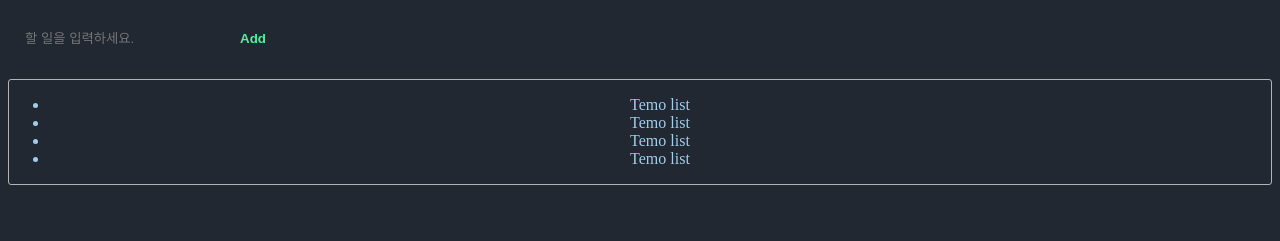
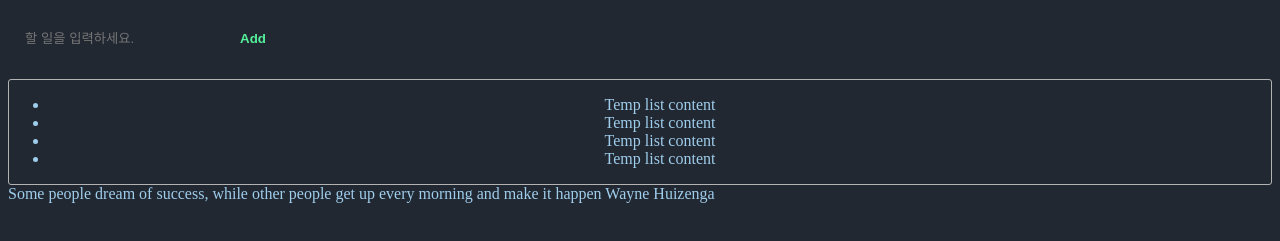
Before and after one commit to kimsoyeong/momentum, a plain HTML site: page index.html in a window 1280 px wide. Shown: the part 349-590 px from the top of the page. Drawn offline with Linux system fonts and the light colour scheme; a web font is replaced by a local one.

Commit message:
feat: paint quote

```diff
--- a/index.html
+++ b/index.html
@@ -46,17 +46,22 @@
 
     <div id="todo-list">
         <ul>
-            <li>Temo list</li>
-            <li>Temo list</li>
-            <li>Temo list</li>
-            <li>Temo list</li>
+            <li>Temp list content</li>
+            <li>Temp list content</li>
+            <li>Temp list content</li>
+            <li>Temp list content</li>
         </ul>
     </div>
 
+    <div id="quote">
+        <span></span>
+        <span></span>
+    </div>
 
 
     <script src="js/greetings.js"></script>
     <script src="js/clock.js"></script>
+    <script src="js/quotes.js"></script>
     <script src="js/timer.js"></script>
 </body>
 
--- /dev/null
+++ b/js/quotes.js
@@ -0,0 +1,105 @@
+const quotes = [
+    {
+        quote: "You do not know what you can miss before you try.",
+        author: "Franklin P. Adams",
+    },
+    {
+        quote: "The way to get started is to quit talking and begin doing.",
+        author: "Walt Disney",
+    },
+    {
+        quote: "Life is what happens when you're busy making other plans.",
+        author: "John Lennon",
+    },
+    {
+        quote:
+          "The world is a book and those who do not travel read only one page.",
+        author: "Saint Augustine",
+    },
+    {
+        quote: "Life is either a daring adventure or nothing at all.",
+        author: "Helen Keller",
+    },
+    {
+        quote: "To Travel is to Live",
+        author: "Hans Christian Andersen",
+    },
+    {
+        quote: "Only a life lived for others is a life worthwhile.",
+        author: "Albert Einstein",
+    },
+    {
+        quote: "You only live once, but if you do it right, once is enough.",
+        author: "Mae West",
+    },
+    {
+        quote: "Never go on trips with anyone you do ntot love.",
+        author: "Hemmingway",
+    },
+    {
+        quote: "We wander for distraction, but we travel for fulfilment.",
+        author: "Hilaire Belloc",
+    },
+    {
+        quote: "Travel expands the mind and fills the gap.",
+        author: "Sheda Savage",
+    },
+    {
+        quote: 'I never dreamed about success, I worked for it',
+        author: 'Estee Lauder'
+    },
+    {
+        quote: 'Do not try to be original, just try to be good.',
+        author: 'Paul Rand'
+    },
+    {
+        quote: 'Do not be afraid to give up the good to go for the great',
+        author: 'John D. Rockefeller'
+    },
+    {
+        quote: 'If you cannot fly then run. If you cannot run, then walk. And if you cannot walk, then crawl, but whatever you do, you have to keep moving forward.',
+        author: 'Martin Luther King Jr.'
+    },
+    {
+        quote: 'Our greatest weakness lies in giving up. The most certain way to succeed is always to try just one more time.',
+        author: 'Thomas Edison'
+    },
+    {
+        quote: 'The fastest way to change yourself is to hang out with people who are already the way you want to be',
+        author: 'REid Hoffman'
+    },
+    {
+        quote: 'Money is like gasoline during a road trip. You do not want to run out of gas on your trip, but you are not doing a tour of gas stations',
+        author: 'Tim O Reilly'
+    },
+    {
+        quote: 'Some people dream of success, while other people get up every morning and make it happen',
+        author: 'Wayne Huizenga'
+    },
+    {
+        quote: 'The only thing worse than starting something and falling.. is not starting something',
+        author: 'SEth Godin'
+    },
+    {
+        quote: 'The only thing worse than starting something and falling.. is not starting something',
+        author: 'SEth Godin',
+    },
+    {
+        quote: 'If you really want to do something, you will find a way. If you do not, you will find an excuse.',
+        author: 'Jim Rohn',
+    },
+
+]
+
+const quote = document.querySelector("#quote span:first-child");
+const author = document.querySelector("#quote span:last-child");
+
+function paintQuote(){
+    const todaysQuote = quotes[Math.floor(Math.random() * quotes.length)];
+
+    quote.innerText = todaysQuote.quote;
+    author.innerText = todaysQuote.author;
+}
+
+paintQuote();
+setInterval(paintQuote, 5000);
```
